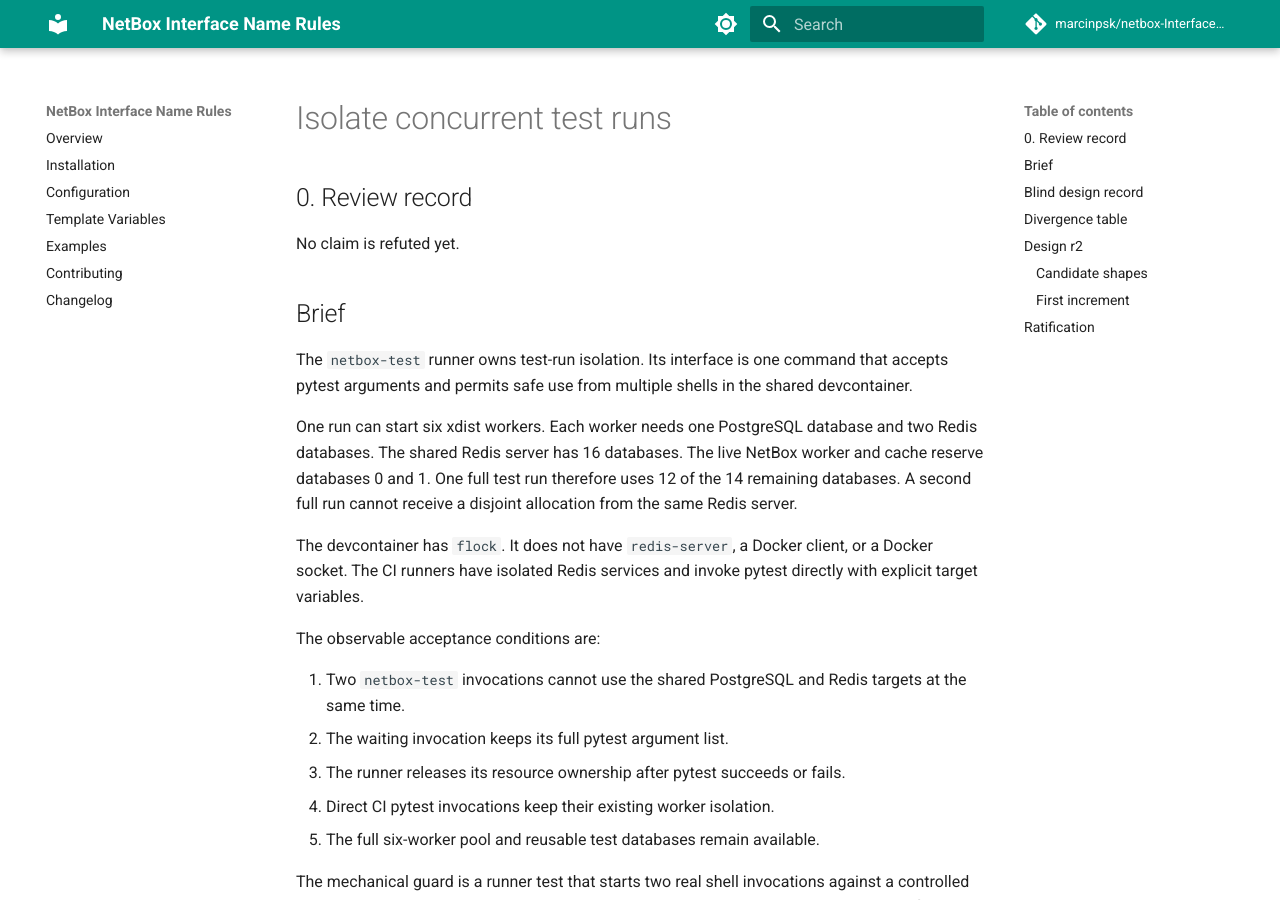
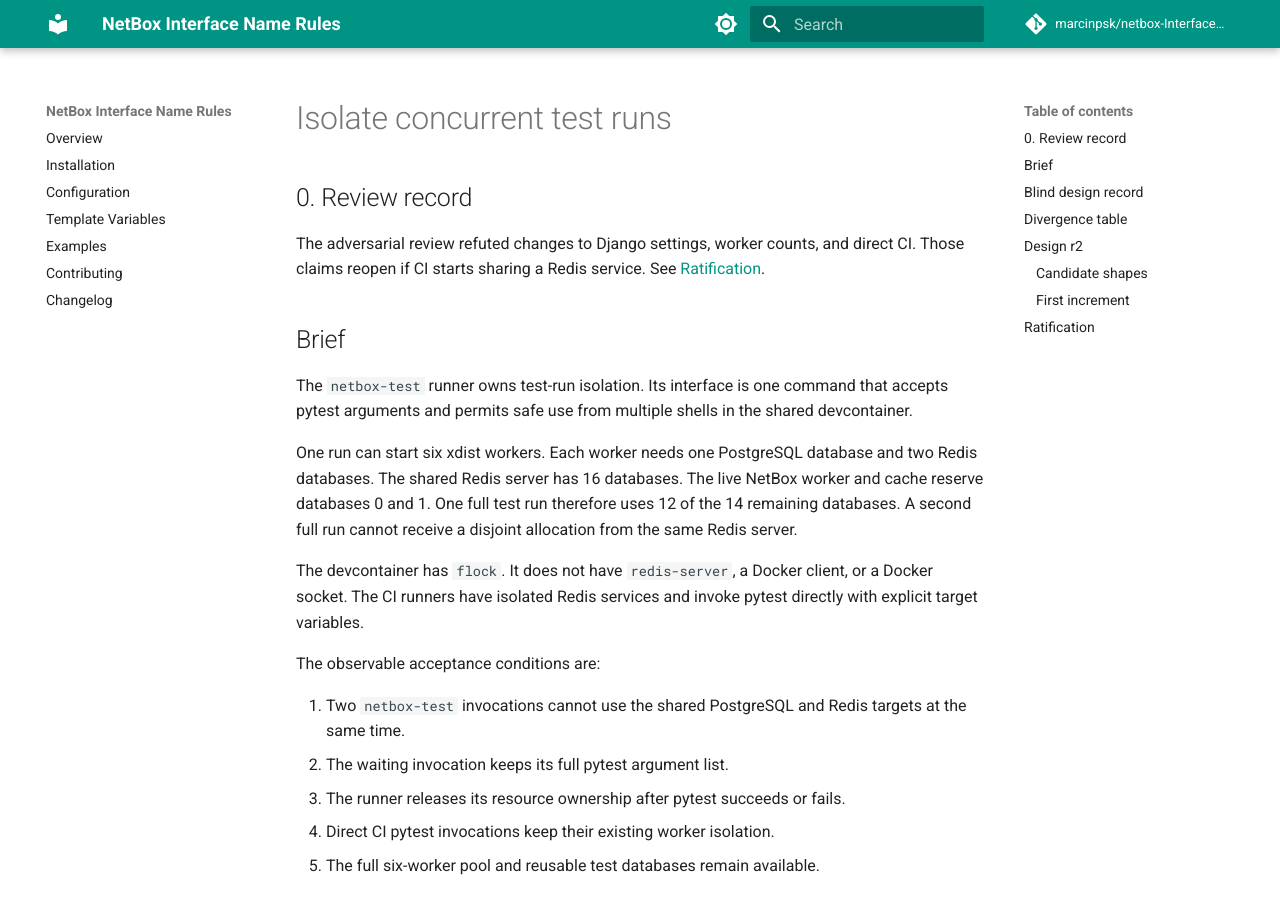
Before and after one commit to marcinpsk/netbox-InterfaceNameRules-plugin, an MkDocs documentation site: the page built from docs/design/concurrent-test-run-isolation.md, in a window 1280 px wide and 900 px high. Built offline with MkDocs 1.6.1 and Material for MkDocs 9.7.7, drawn with Linux system fonts in a browser that asks for light colours; comment, search, counter and statistics services are not loaded.

Commit message:
docs: record what the review refuted
The review record said no claim was refuted while the Ratification section listed
three refuted claims. It now states them and links to that section.

```diff
--- a/docs/design/concurrent-test-run-isolation.md
+++ b/docs/design/concurrent-test-run-isolation.md
@@ -2,7 +2,9 @@
 
 ## 0. Review record
 
-No claim is refuted yet.
+The adversarial review refuted changes to Django settings, worker counts, and
+direct CI. Those claims reopen if CI starts sharing a Redis service. See
+[Ratification](#ratification).
 
 ## Brief
 
```
